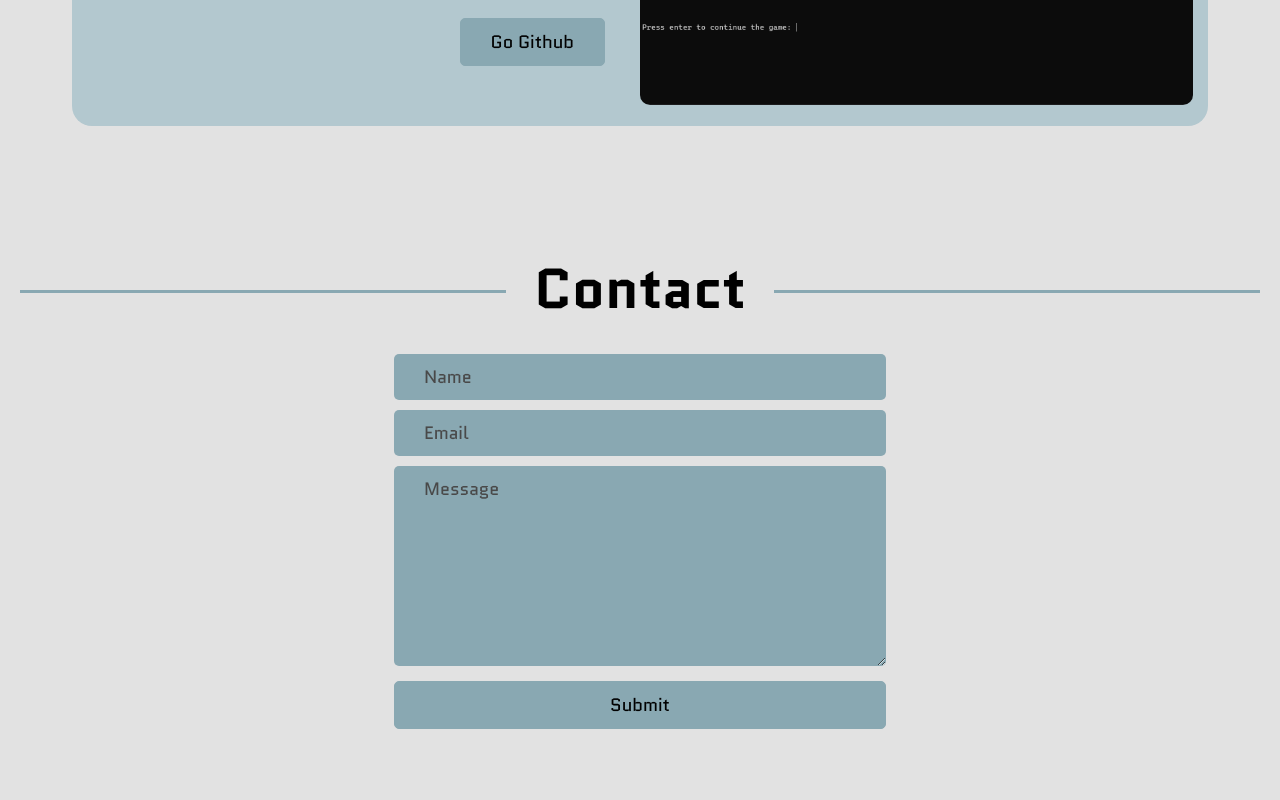
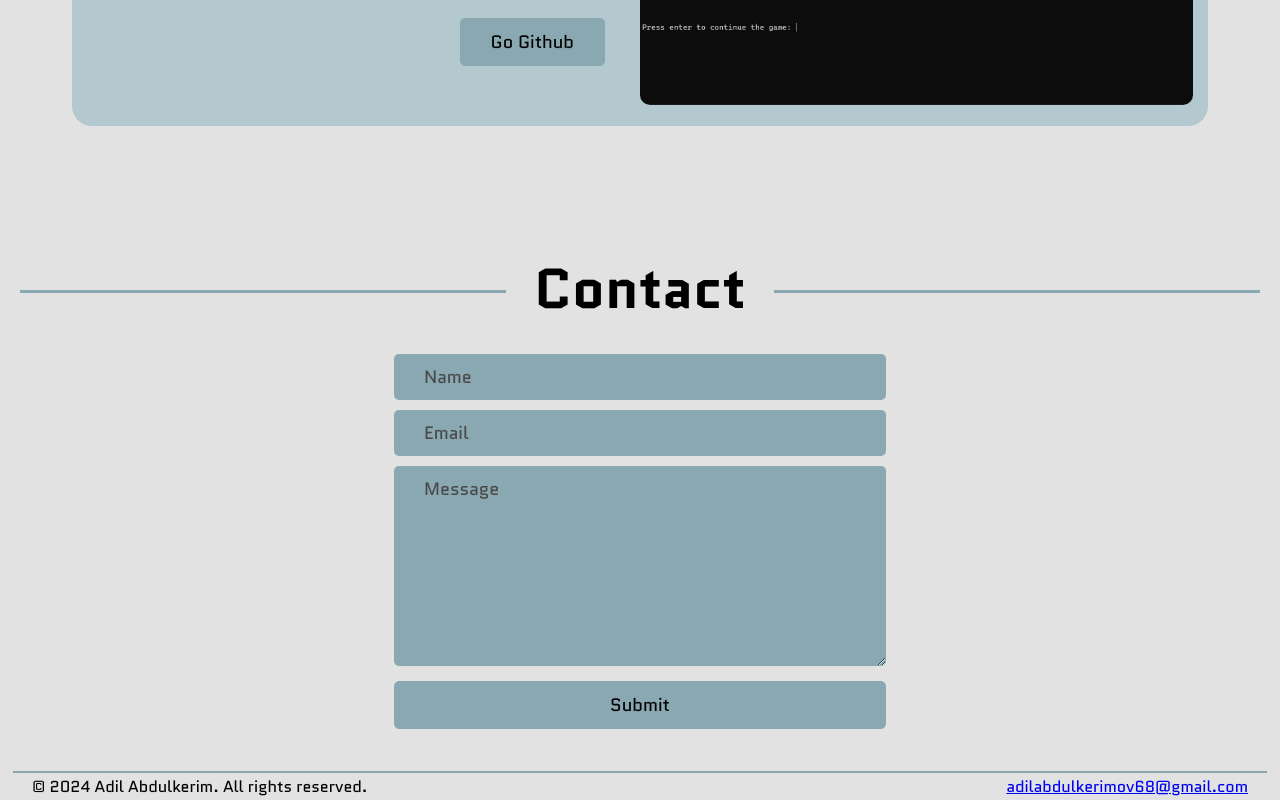
Before and after one commit to photomanai/Adils-portfolio, a React (Vite) app: page / in a window 1280 px wide. Shown: the part 6126-6926 px from the top of the page. Before the commit the page ends 6897 px from the top, so only its background shows below. Built offline with nearby package versions, Linux system fonts and the light colour scheme.

Commit message:
footer added

```diff
--- a/src/App.css
+++ b/src/App.css
@@ -51,6 +51,12 @@
   white-space: nowrap;
   overflow: hidden;
   animation: typing 3s steps(50), cursor 0.3s step-end infinite alternate;
+}
+
+.divider {
+  border: 1px solid var(--accent-color);
+  width: 98%;
+  margin: 0 auto;
 }
 
 @keyframes cursor {
@@ -337,3 +343,10 @@
 .contact_text_area {
   height: 200px;
 }
+
+.footer_main {
+  width: 95%;
+  margin: 2px auto;
+  display: flex;
+  justify-content: space-between;
+}
--- a/src/App.jsx
+++ b/src/App.jsx
@@ -1,6 +1,7 @@
 import "./App.css";
 import About from "./components/About";
 import Contact from "./components/Contact";
+import Footer from "./components/Footer";
 import Home from "./components/Home";
 import NavBar from "./components/NavBar";
 import Projects from "./components/Projects";
@@ -17,6 +18,7 @@ function App() {
       <Skils />
       <Projects />
       <Contact />
+      <Footer />
     </div>
   );
 }
--- /dev/null
+++ b/src/components/Footer.jsx
@@ -0,0 +1,19 @@
+import React from "react";
+
+const Footer = () => {
+  return (
+    <div>
+      <hr className="divider" />
+      <div className="footer_main">
+        <p>© 2024 Adil Abdulkerim. All rights reserved.</p>
+        <p>
+          <a href="mailto:adilabdulkerimov68@gmail.com">
+            adilabdulkerimov68@gmail.com
+          </a>
+        </p>
+      </div>
+    </div>
+  );
+};
+
+export default Footer;
```
